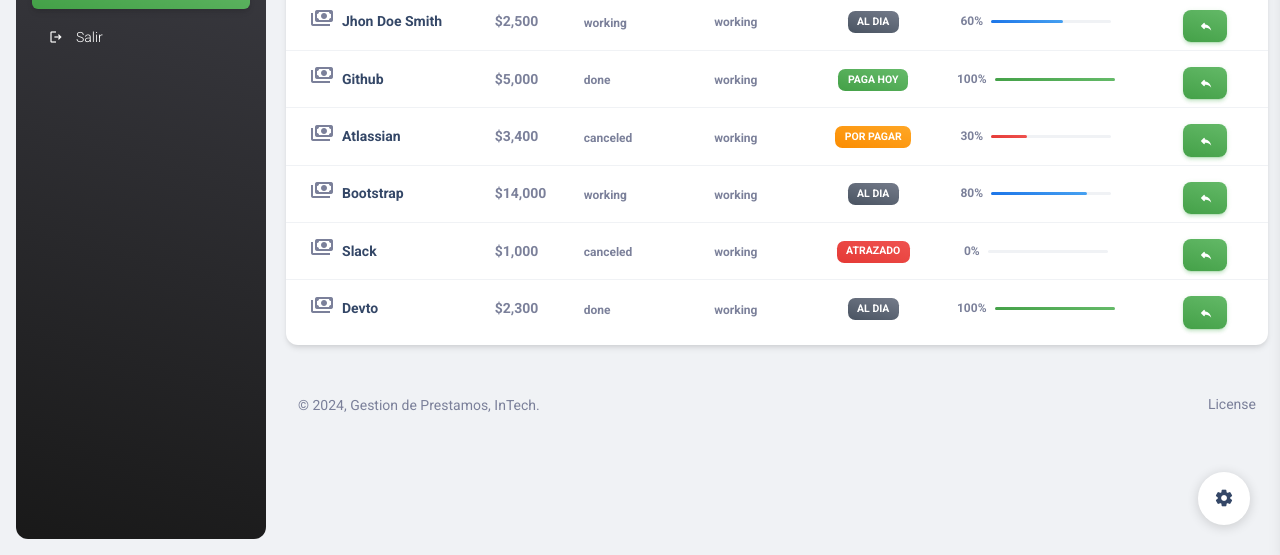
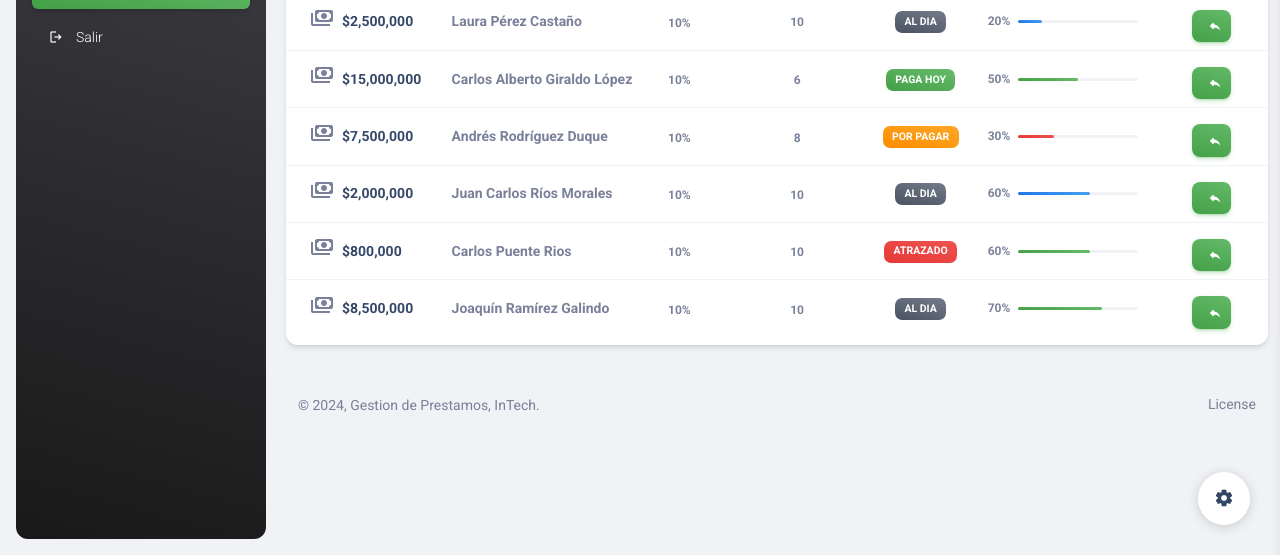
Before and after one commit to Agape12EH/agape12eh.github.io, a plain HTML site: page billing.html in a window 1280 px wide. Shown: the part 245-800 px from the top of the page. Drawn offline with nearby package versions, Linux system fonts and the light colour scheme.

Commit message:
Actualizar billing.html

```diff
--- a/billing.html
+++ b/billing.html
@@ -1,12 +1,12 @@
 <!--
 =========================================================
-* Material Dashboard 2 - v3.1.0
+* Portafolio Management InTech - v1.0
 =========================================================
 
-* Product Page: https://www.creative-tim.com/product/material-dashboard
-* Copyright 2023 Creative Tim (https://www.creative-tim.com)
-* Licensed under MIT (https://www.creative-tim.com/license)
-* Coded by Creative Tim
+* Product Page: https://agape12eh.github.io/billing.html
+* Copyright 2024 InTech.
+* Licensed under Proprietario Software License
+* Coded by Elías Higuera Acosta
 
 =========================================================
 
@@ -21,7 +21,7 @@
   <link rel="apple-touch-icon" sizes="76x76" href="./assets/img/apple-icon.png">
   <link rel="icon" type="image/png" href="./assets/img/favicon.png">
   <title>
-    Material Dashboard 2 by Creative Tim
+    Tabla de Clientes - Gestión de Préstamos
   </title>
   <!--     Fonts and icons     -->
   <link rel="stylesheet" type="text/css" href="https://fonts.googleapis.com/css?family=Roboto:300,400,500,700,900|Roboto+Slab:400,700" />
@@ -248,28 +248,28 @@
                           <i class="material-symbols-outlined opacity-10 me-2 ms-2" > payments </i>
                         </div>
                         <div class="my-auto">
-                          <h6 class="mb-0 text-sm">Jhon Doe Smith</h6>
+                          <h6 class="mb-0 text-sm">$2,500,000</h6>
                         </div>
                       </div>
                     </td>
                     <td>
-                      <p class="text-sm font-weight-bold mb-0 ">$2,500</p>
+                      <p class="text-sm font-weight-bold mb-0 ">Laura Pérez Castaño</p>
                     </td>
                     <td>
-                      <span class="text-xs font-weight-bold">working</span>
+                      <span class="text-xs font-weight-bold">10%</span>
                     </td>
                     <td class="align-middle text-center text-sm">
-                      <span class="text-xs font-weight-bold ">working</span>
+                      <span class="text-xs font-weight-bold ">10</span>
                     </td>
                     <td class="align-middle text-end text-sm text-center">
                       <span class="badge badge-sm bg-gradient-secondary">Al dia</span>
                     </td>
                     <td class="align-middle text-end">
                       <div class="d-flex align-items-center justify-content-center ">
-                        <span class="me-2 text-xs font-weight-bold">60%</span>
+                        <span class="me-2 text-xs font-weight-bold">20%</span>
                         <div>
                           <div class="progress">
-                            <div class="progress-bar bg-gradient-info" role="progressbar" aria-valuenow="60" aria-valuemin="0" aria-valuemax="100" style="width: 60%;"></div>
+                            <div class="progress-bar bg-gradient-info" role="progressbar" aria-valuenow="20" aria-valuemin="0" aria-valuemax="100" style="width: 20%;"></div>
                           </div>
                         </div>
                       </div>
@@ -291,28 +291,28 @@
                           </div>
                         </div>
                         <div class="my-auto">
-                          <h6 class="mb-0 text-sm">Github</h6>
+                          <h6 class="mb-0 text-sm">$15,000,000</h6>
                         </div>
                       </div>
                     </td>
                     <td>
-                      <p class="text-sm font-weight-bold mb-0">$5,000</p>
+                      <p class="text-sm font-weight-bold mb-0">Carlos Alberto Giraldo López</p>
                     </td>
                     <td>
-                      <span class="text-xs font-weight-bold">done</span>
+                      <span class="text-xs font-weight-bold">10%</span>
                     </td>
                     <td class="text-center">
-                      <span class="text-xs font-weight-bold ">working</span>
+                      <span class="text-xs font-weight-bold ">6</span>
                     </td>
                     <td class="align-middle text-end text-sm text-center">
                       <span class="badge badge-sm bg-gradient-success">Paga Hoy</span>
                     </td>
                     <td class="align-middle text-center">
                       <div class="d-flex align-items-center justify-content-center">
-                        <span class="me-2 text-xs font-weight-bold">100%</span>
+                        <span class="me-2 text-xs font-weight-bold">50%</span>
                         <div>
                           <div class="progress">
-                            <div class="progress-bar bg-gradient-success" role="progressbar" aria-valuenow="100" aria-valuemin="0" aria-valuemax="100" style="width: 100%;"></div>
+                            <div class="progress-bar bg-gradient-success" role="progressbar" aria-valuenow="50" aria-valuemin="0" aria-valuemax="100" style="width: 50%;"></div>
                           </div>
                         </div>
                       </div>
@@ -332,18 +332,18 @@
                           <i class="material-symbols-outlined opacity-10 me-2 ms-2" > payments </i>
                         </div>
                         <div class="my-auto">
-                          <h6 class="mb-0 text-sm">Atlassian</h6>
+                          <h6 class="mb-0 text-sm">$7,500,000</h6>
                         </div>
                       </div>
                     </td>
                     <td>
-                      <p class="text-sm font-weight-bold mb-0">$3,400</p>
+                      <p class="text-sm font-weight-bold mb-0">Andrés Rodríguez Duque</p>
                     </td>
                     <td>
-                      <span class="text-xs font-weight-bold">canceled</span>
+                      <span class="text-xs font-weight-bold">10%</span>
                     </td>
                     <td class="text-center">
-                      <span class="text-xs font-weight-bold">working</span>
+                      <span class="text-xs font-weight-bold">8</span>
                     </td>
                     <td class="align-middle text-end text-sm text-center">
                       <span class="badge badge-sm bg-gradient-warning">Por Pagar</span>
@@ -353,7 +353,7 @@
                         <span class="me-2 text-xs font-weight-bold">30%</span>
                         <div>
                           <div class="progress">
-                            <div class="progress-bar bg-gradient-danger" role="progressbar" aria-valuenow="30" aria-valuemin="0" aria-valuemax="30" style="width: 30%;"></div>
+                            <div class="progress-bar bg-gradient-danger" role="progressbar" aria-valuenow="30" aria-valuemin="0" aria-valuemax="100" style="width: 30%;"></div>
                           </div>
                         </div>
                       </div>
@@ -373,28 +373,28 @@
                           <i class="material-symbols-outlined opacity-10 me-2 ms-2" > payments </i>
                         </div>
                         <div class="my-auto">
-                          <h6 class="mb-0 text-sm">Bootstrap</h6>
+                          <h6 class="mb-0 text-sm">$2,000,000</h6>
                         </div>
                       </div>
                     </td>
                     <td>
-                      <p class="text-sm font-weight-bold mb-0">$14,000</p>
+                      <p class="text-sm font-weight-bold mb-0">Juan Carlos Ríos Morales</p>
                     </td>
                     <td>
-                      <span class="text-xs font-weight-bold">working</span>
+                      <span class="text-xs font-weight-bold">10%</span>
                     </td>
                     <td class="text-center">
-                      <span class="text-xs font-weight-bold">working</span>
+                      <span class="text-xs font-weight-bold">10</span>
                     </td>
                     <td class="align-middle text-end text-sm text-center ">
                       <span class="badge badge-sm bg-gradient-secondary">Al dia</span>
                     </td>
                     <td class="align-middle text-center">
                       <div class="d-flex align-items-center justify-content-center">
-                        <span class="me-2 text-xs font-weight-bold">80%</span>
+                        <span class="me-2 text-xs font-weight-bold">60%</span>
                         <div>
                           <div class="progress">
-                            <div class="progress-bar bg-gradient-info" role="progressbar" aria-valuenow="80" aria-valuemin="0" aria-valuemax="80" style="width: 80%;"></div>
+                            <div class="progress-bar bg-gradient-info" role="progressbar" aria-valuenow="60" aria-valuemin="0" aria-valuemax="100" style="width: 60%;"></div>
                           </div>
                         </div>
                       </div>
@@ -414,28 +414,28 @@
                           <i class="material-symbols-outlined opacity-10 me-2 ms-2" > payments </i>
                         </div>
                         <div class="my-auto">
-                          <h6 class="mb-0 text-sm">Slack</h6>
+                          <h6 class="mb-0 text-sm">$800,000</h6>
                         </div>
                       </div>
                     </td>
                     <td>
-                      <p class="text-sm font-weight-bold mb-0">$1,000</p>
+                      <p class="text-sm font-weight-bold mb-0">Carlos Puente Rios</p>
                     </td>
                     <td>
-                      <span class="text-xs font-weight-bold">canceled</span>
+                      <span class="text-xs font-weight-bold">10%</span>
                     </td>
                     <td class="text-center">
-                      <span class="text-xs font-weight-bold">working</span>
+                      <span class="text-xs font-weight-bold">10</span>
                     </td>
                     <td class="align-middle text-end text-sm text-center">
                       <span class="badge badge-sm bg-gradient-danger">Atrazado</span>
                     </td>
                     <td class="align-middle text-center">
                       <div class="d-flex align-items-center justify-content-center">
-                        <span class="me-2 text-xs font-weight-bold">0%</span>
+                        <span class="me-2 text-xs font-weight-bold">60%</span>
                         <div>
                           <div class="progress">
-                            <div class="progress-bar bg-gradient-success" role="progressbar" aria-valuenow="0" aria-valuemin="0" aria-valuemax="0" style="width: 0%;"></div>
+                            <div class="progress-bar bg-gradient-success" role="progressbar" aria-valuenow="60" aria-valuemin="0" aria-valuemax="100" style="width: 60%;"></div>
                           </div>
                         </div>
                       </div>
@@ -455,28 +455,28 @@
                           <i class="material-symbols-outlined opacity-10 me-2 ms-2" > payments </i>
                         </div>
                         <div class="my-auto">
-                          <h6 class="mb-0 text-sm">Devto</h6>
+                          <h6 class="mb-0 text-sm">$8,500,000</h6>
                         </div>
                       </div>
                     </td>
                     <td>
-                      <p class="text-sm font-weight-bold mb-0">$2,300</p>
+                      <p class="text-sm font-weight-bold mb-0">Joaquín Ramírez Galindo</p>
                     </td>
                     <td>
-                      <span class="text-xs font-weight-bold">done</span>
+                      <span class="text-xs font-weight-bold">10%</span>
                     </td>
                     <td class="text-center">
-                      <span class="text-xs font-weight-bold">working</span>
+                      <span class="text-xs font-weight-bold">10</span>
                     </td>
                     <td class="align-middle text-end text-sm text-center">
                       <span class="badge badge-sm bg-gradient-secondary ">Al dia</span>
                     </td>
                     <td class="align-middle text-center">
                       <div class="d-flex align-items-center justify-content-center">
-                        <span class="me-2 text-xs font-weight-bold">100%</span>
+                        <span class="me-2 text-xs font-weight-bold">70%</span>
                         <div>
                           <div class="progress">
-                            <div class="progress-bar bg-gradient-success" role="progressbar" aria-valuenow="100" aria-valuemin="0" aria-valuemax="100" style="width: 100%;"></div>
+                            <div class="progress-bar bg-gradient-success" role="progressbar" aria-valuenow="70" aria-valuemin="0" aria-valuemax="100" style="width: 70%;"></div>
                           </div>
                         </div>
                       </div>
```
